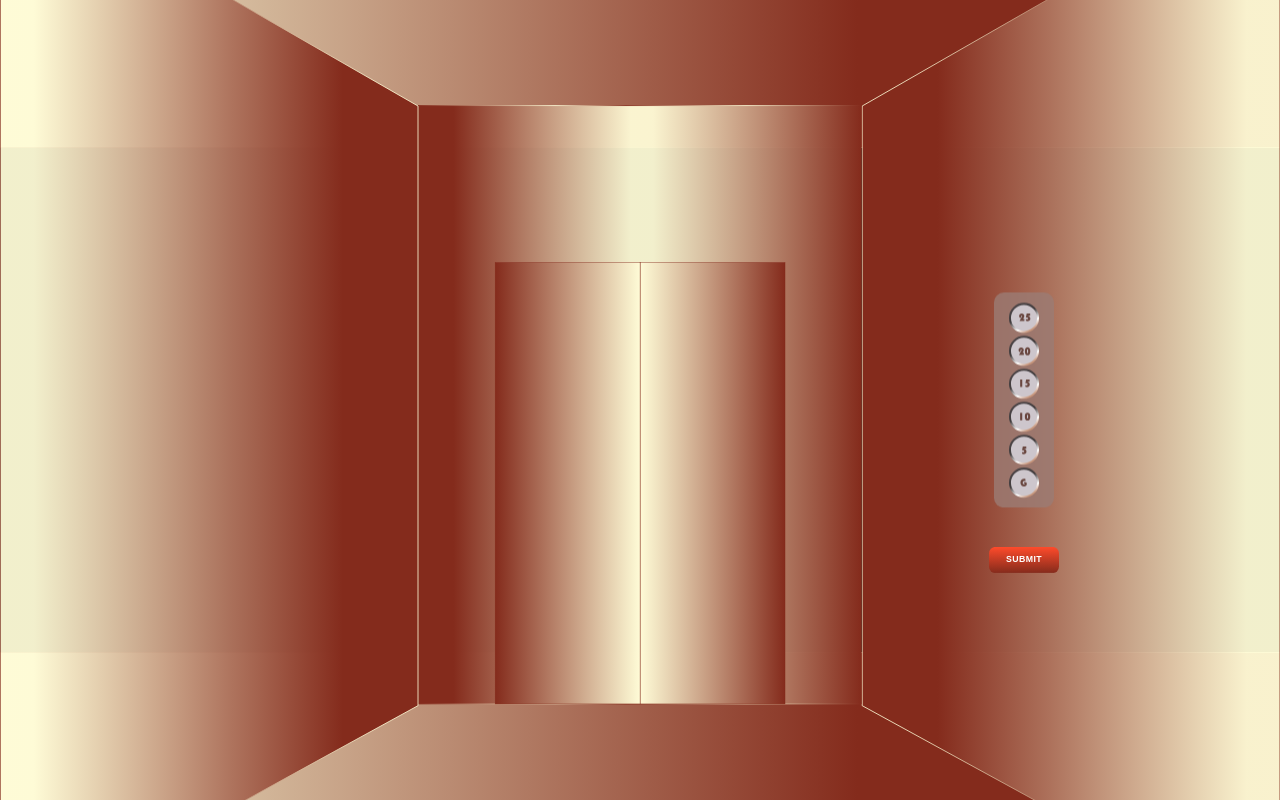
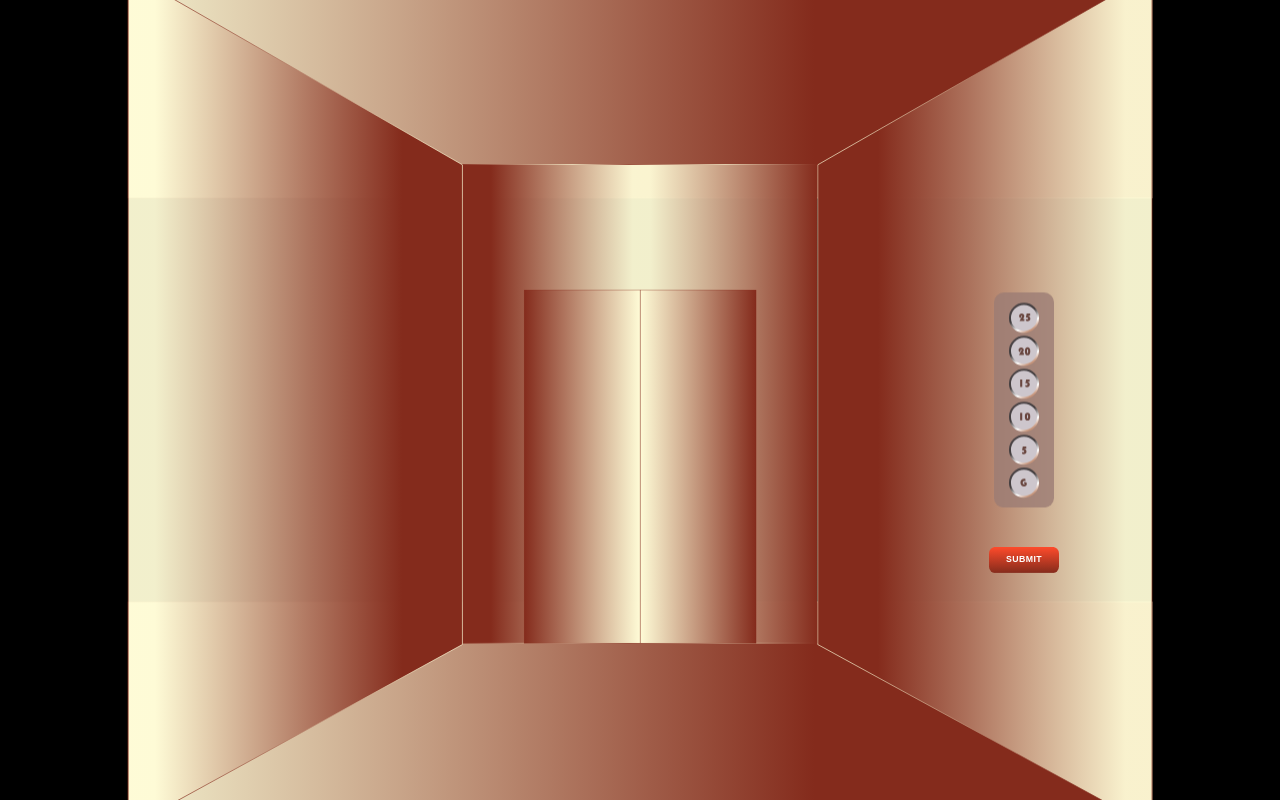
Before and after one commit to highnice/I-m-Stuck-in-the-Lift, a plain HTML site: page lift/index.html in a window 1280 px wide. Shown: the top 800 px of the page. Drawn offline with Linux system fonts and the light colour scheme.

Commit message:
Update index.html

```diff
--- a/lift/index.html
+++ b/lift/index.html
@@ -75,7 +75,7 @@
     <path d="M103.53,653.77h7.31c1.57,1.95,2.36,4.01,2.36,6.17,0,2.52-.92,4.63-2.77,6.34-1.84,1.71-4.11,2.57-6.81,2.57-3.5,0-6.47-1.33-8.91-3.98-2.44-2.66-3.66-5.89-3.66-9.7s1.24-7.01,3.73-9.55c2.49-2.54,5.59-3.81,9.32-3.81,1.27,0,2.68.26,4.23.77v7.67c-1.21-.57-2.31-.85-3.3-.85-1.8,0-3.27.56-4.41,1.68-1.14,1.12-1.71,2.57-1.71,4.36s.53,3.27,1.59,4.34c1.06,1.07,2.49,1.61,4.29,1.61,1.14,0,1.72-.33,1.72-1,0-.5-.38-.75-1.13-.75h-1.83v-5.85Z" fill="#69463f"/>
   </g>
      <g id="lifemain">
-        <g transform="translate(1046.6, 1118.5) scale(1) translate(-1046.6, -1118.5)">
+        <g transform="translate(1046.6, 1118.5) scale(0.8) translate(-1046.6, -1118.5)">
           <rect id="under" x="305.21" y="1410.96" width="1482.79" height="326.81" fill="url(#linear-gradient)" stroke="url(#linear-gradient-2)" stroke-miterlimit="10"/>
           <rect id="on" x="305.21" y="499.13" width="1482.79" height="326.81" fill="url(#linear-gradient-3)" stroke="url(#linear-gradient-4)" stroke-miterlimit="10"/>
           <polygon id="wallright" points="1303.91 1472.64 1788 1737.77 1788 500.11 1303.91 777.9 1303.91 1472.64" fill="url(#linear-gradient-5)" stroke="url(#linear-gradient-6)" stroke-miterlimit="10"/>
```
